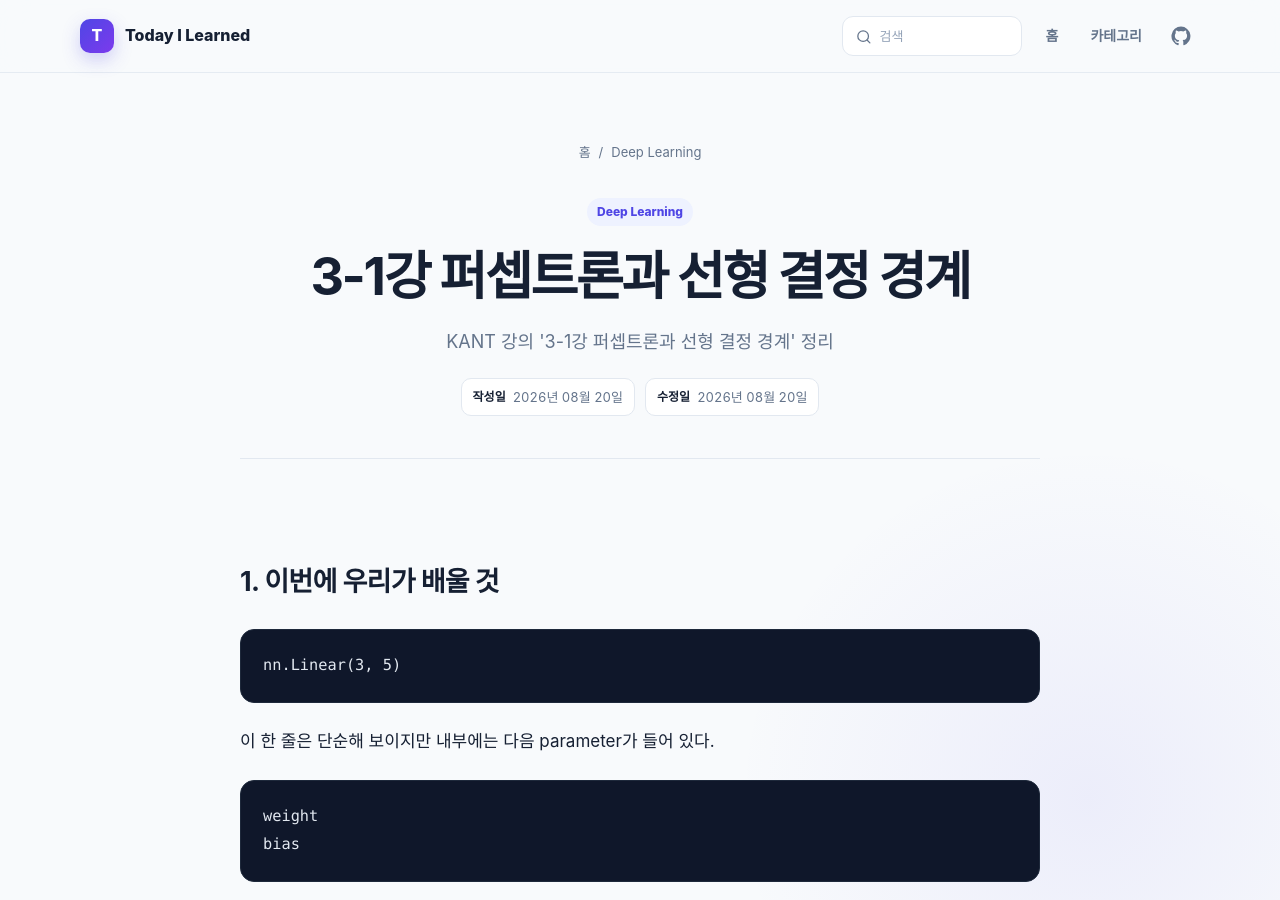
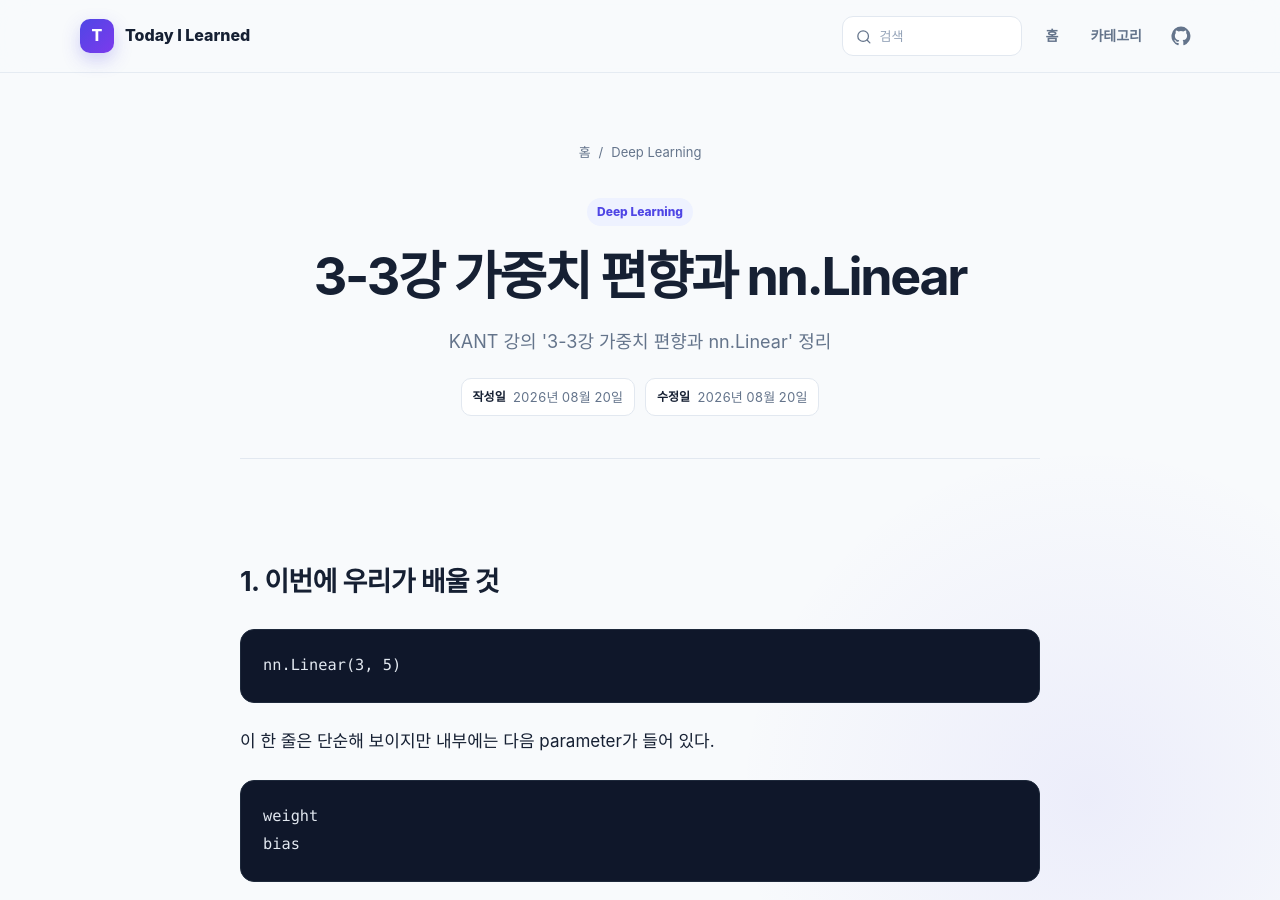
Before and after one commit to yshzjq/TIL, a Jekyll site: the page built from deep-learning/3-3강 가중치 편향과 nn.Linear.md, in a window 1280 px wide and 900 px high. Built offline with Jekyll 4.4.1, drawn with Linux system fonts in a browser that asks for light colours.

Commit message:
3-2강 MLP의 입력층,은닉층,출력층, 3-3강 가중치 편향과 nn.Linear 타이틀 수정

```diff
--- a/deep-learning/3-3강 가중치 편향과 nn.Linear.md
+++ b/deep-learning/3-3강 가중치 편향과 nn.Linear.md
@@ -1,8 +1,8 @@
 ---
-title: 3-1강 퍼셉트론과 선형 결정 경계
+title: 3-3강 가중치 편향과 nn.Linear
 date: 2026-08-20
 updated: 2026-08-20
-description: KANT 강의 '3-1강 퍼셉트론과 선형 결정 경계' 정리
+description: KANT 강의 '3-3강 가중치 편향과 nn.Linear' 정리
 ---
 
 ## 1. 이번에 우리가 배울 것
```
Also changed, not shown: deep-learning/3-2강 MLP의 입력층,은닉층,출력층.md (+1 -1 lines).
